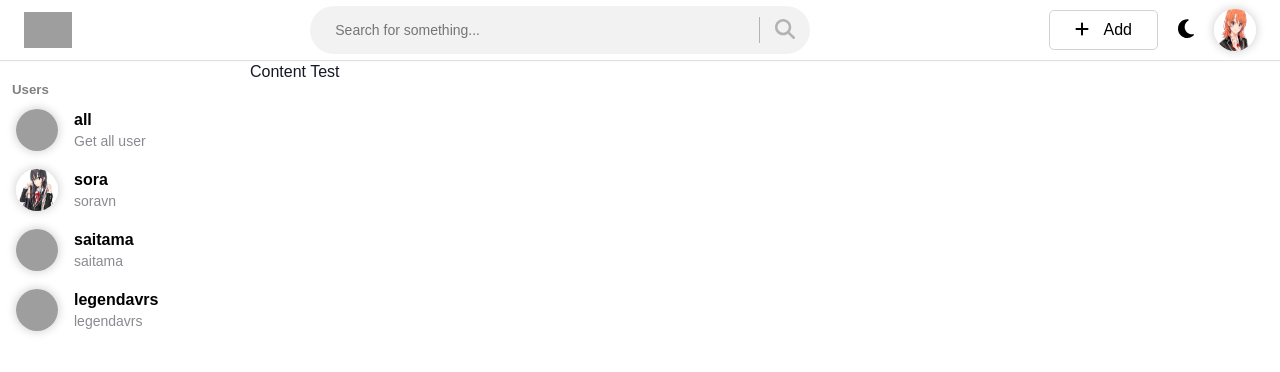
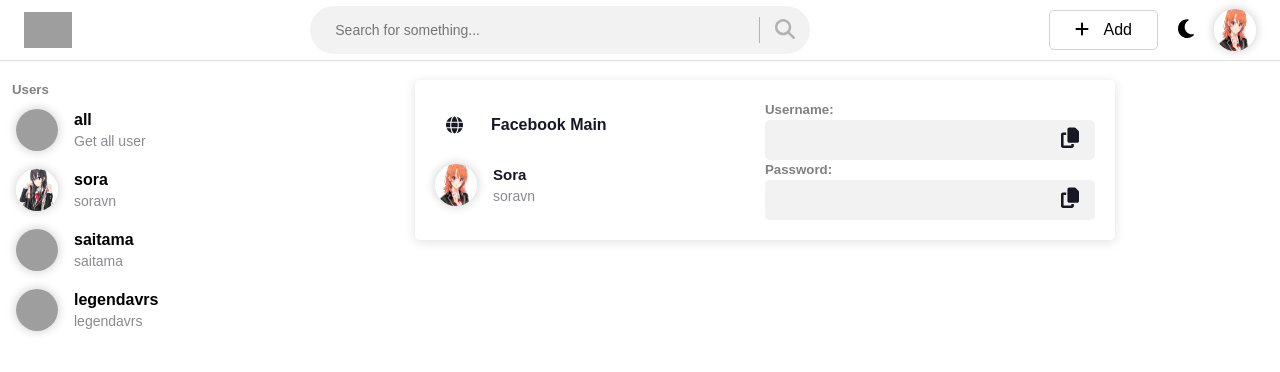
Before and after one commit to Sora1707/Password, a React (Create React App) app: page / in a window 1280 px wide. Shown: the top 372 px of the page. Built offline with nearby package versions, Linux system fonts and the light colour scheme; grey boxes are pictures that could not be loaded.

Commit message:
AccountBox Content

```diff
--- /dev/null
+++ b/src/components/AccountBox/AccountBox.module.scss
@@ -0,0 +1,112 @@
+.wrapper {
+    display: flex;
+    width: 700px;
+    box-shadow: rgba(0, 0, 0, 0.12) 0px 2px 12px;
+    border-radius: 5px;
+    padding: 20px 20px;
+}
+
+.icon {
+    * {
+        width: 100%;
+        height: 100%;
+    }
+}
+
+.display-field {
+    display: flex;
+    flex-direction: column;
+    justify-content: space-around;
+    width: 50%;
+}
+
+.user-field,
+.app-field {
+    display: flex;
+    align-items: center;
+}
+
+// App
+.app-field {
+    padding-left: 8px;
+}
+
+.app-name {
+    margin-left: 28px;
+}
+
+.app-icon {
+    width: 20px;
+    height: 20px;
+    margin-left: 3px;
+}
+
+// User
+.avatar {
+    margin-right: 16px;
+}
+
+.content {
+    display: flex;
+    flex-direction: column;
+    height: 42px;
+}
+
+.user {
+    font-size: 1.5rem;
+    line-height: 22px;
+    font-weight: 600;
+}
+
+.nickname {
+    font-size: 1.4rem;
+    line-height: 20px;
+    color: rgb(22, 24, 35);
+    opacity: 50%;
+    font-weight: 400;
+}
+
+// Data
+
+.data-field {
+    width: 50%;
+}
+
+.data-field > * {
+    display: flex;
+    flex-direction: column;
+}
+
+.data-field > * > h5 {
+    color: gray;
+}
+
+.input {
+    position: relative;
+    width: 100%;
+    height: 40px;
+    display: flex;
+    align-items: center;
+    background-color: rgba(211, 211, 211, 0.3);
+    border-radius: 5px;
+    padding: 0 10px;
+    font-size: 1.5rem;
+
+    input {
+        width: 90%;
+    }
+
+    .icon {
+        position: absolute;
+        width: 18px;
+        height: auto;
+        top: 50%;
+        right: 5%;
+        transform: translateY(-50%);
+
+        &:hover {
+            color: #6edff6;
+            transform: translateY(-50%) scale(1.05);
+        }
+    }
+}
--- /dev/null
+++ b/src/components/AccountBox/index.js
@@ -0,0 +1,55 @@
+import { getStyle } from "~/utils";
+import CircleAvatar from "../CircleAvatar";
+import { appIcons } from "~/utils";
+import { FontAwesomeIcon } from "@fortawesome/react-fontawesome";
+import { faCopy } from "@fortawesome/free-solid-svg-icons";
+
+const cx = getStyle(require("./AccountBox.module.scss").default);
+
+function AccountBox({ app }) {
+    const icon = app ? appIcons[app] : appIcons.default;
+
+    return (
+        <div className={cx("wrapper")}>
+            <div className={cx("display-field")}>
+                <div className={cx("app-field", "icon")}>
+                    <div className={cx("app-icon")}>
+                        <FontAwesomeIcon icon={icon} />
+                    </div>
+                    <h4 className={cx("app-name")}>Facebook Main</h4>
+                </div>
+                <div className={cx("user-field")}>
+                    <div className={cx("avatar")}>
+                        <CircleAvatar size={42} />
+                    </div>
+                    <div className={cx("content")}>
+                        <h4 className={cx("user")}>Sora</h4>
+                        <small className={cx("nickname")}>soravn</small>
+                    </div>
+                </div>
+            </div>
+            <div className={cx("data-field")}>
+                <div className={cx("username")}>
+                    <h5>Username: </h5>
+                    <div className={cx("input")}>
+                        <input />
+                        <div className={cx("icon")}>
+                            <FontAwesomeIcon icon={faCopy} />
+                        </div>
+                    </div>
+                </div>
+                <div className={cx("password")}>
+                    <h5>Password: </h5>
+                    <div className={cx("input")}>
+                        <input type="password" />
+                        <div className={cx("icon")}>
+                            <FontAwesomeIcon icon={faCopy} />
+                        </div>
+                    </div>
+                </div>
+            </div>
+        </div>
+    );
+}
+
+export default AccountBox;
--- a/src/components/Button/index.js
+++ b/src/components/Button/index.js
@@ -36,6 +36,8 @@ Button.propTypes = {
     beforeIcon: PropTypes.node,
     afterIcon: PropTypes.node,
     onClick: PropTypes.func,
+    to: PropTypes.string,
+    href: PropTypes.string,
 };
 
 export default Button;
--- a/src/components/GlobalStyle/GlobalStyle.scss
+++ b/src/components/GlobalStyle/GlobalStyle.scss
@@ -23,6 +23,7 @@
     --default-layout-header-height: 60px;
     --default-layout-width: 1150px;
     --default-layout-horizontal-spacer: 24px;
+    --default-layout-padding-top: 20px;
 
     // SEARCH
     --search-btn-size: 20px;
--- a/src/components/UserItem/UserItem.module.scss
+++ b/src/components/UserItem/UserItem.module.scss
@@ -11,6 +11,7 @@
 .active {
     color: var(--primary-color) !important;
 }
+
 .avatar {
     margin-right: 16px;
 }
--- a/src/layouts/DefaultLayout/DefaultLayout.module.scss
+++ b/src/layouts/DefaultLayout/DefaultLayout.module.scss
@@ -2,3 +2,11 @@
     margin-top: 60px;
     display: flex;
 }
+
+.content {
+    padding-top: var(--default-layout-padding-top);
+    display: flex;
+    flex: 1;
+    flex-direction: column;
+    align-items: center;
+}
--- a/src/layouts/DefaultLayout/index.js
+++ b/src/layouts/DefaultLayout/index.js
@@ -1,5 +1,6 @@
 import Header from "../components/Header";
 import Sidebar from "../components/Sidebar";
+import AccountBox from "~/components/AccountBox";
 
 import { getStyle } from "~/utils";
 
@@ -11,7 +12,9 @@ function DefaultLayout() {
             <Header />
             <div className={cx("container")}>
                 <Sidebar />
-                <div className={cx("content")}>Content Test</div>
+                <div className={cx("content")}>
+                    <AccountBox />
+                </div>
             </div>
         </div>
     );
--- a/src/layouts/components/Menu/MenuItem/index.js
+++ b/src/layouts/components/Menu/MenuItem/index.js
@@ -5,10 +5,12 @@ import { FontAwesomeIcon } from "@fortawesome/react-fontawesome";
 const cx = getStyle(require("./MenuItem.module.scss").default);
 
 function MenuItem({ icon, children, onClick, ...props }) {
-    const beforeIcon = <FontAwesomeIcon icon={icon} />;
     return (
         <div className={cx("wrapper")}>
-            <Button onClick={onClick} beforeIcon={beforeIcon}>
+            <Button
+                onClick={onClick}
+                beforeIcon={icon ? <FontAwesomeIcon icon={icon} /> : false}
+            >
                 {children}
             </Button>
         </div>
--- a/src/layouts/components/Sidebar/Sidebar.module.scss
+++ b/src/layouts/components/Sidebar/Sidebar.module.scss
@@ -1,6 +1,6 @@
 .wrapper {
     width: var(--sidebar-width);
-    padding-top: 20px;
+    padding-top: var(--default-layout-padding-top);
 }
 
 .title {
```
